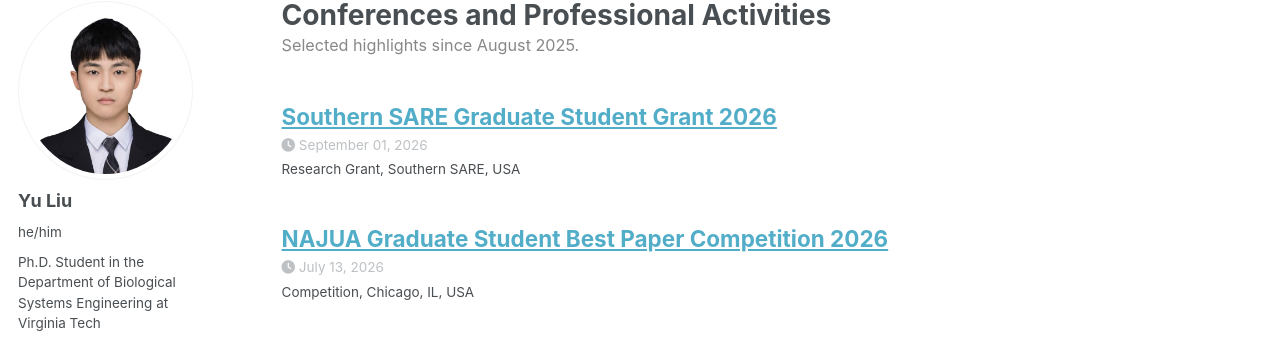
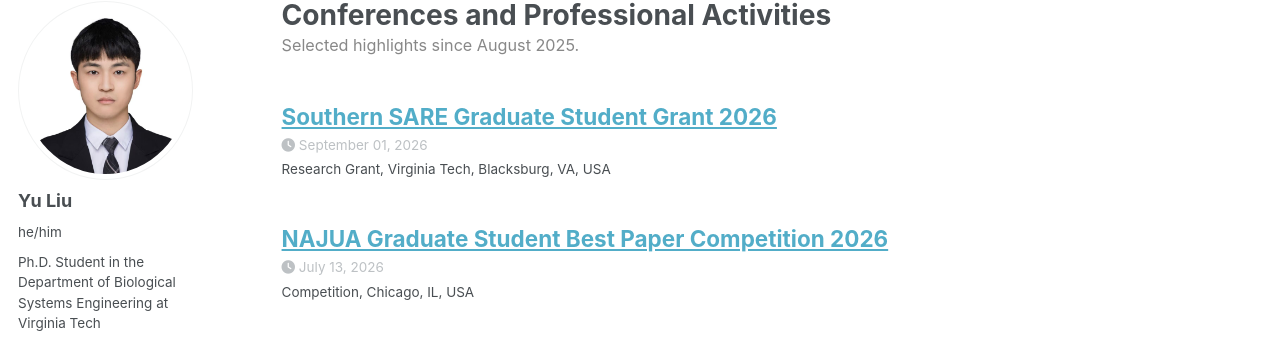
Before and after one commit to yuliu0322/yuliu0322.github.io, a Jekyll site: the page built from _pages/talks.html, in a window 1280 px wide. Shown: the part 100-448 px from the top of the page. Built offline with Jekyll 4.4.1, drawn with Linux system fonts in a browser that asks for light colours; some web fonts are replaced; a script bundle is joined from its source files by our own code; library files that are not in the unit come from our copies.

Commit message:
Update 2026-09-01-Southern SARE Graduate Student Grant.md

```diff
--- a/_talks/2026-09-01-Southern SARE Graduate Student Grant.md
+++ b/_talks/2026-09-01-Southern SARE Graduate Student Grant.md
@@ -3,9 +3,9 @@ title: "Southern SARE Graduate Student Grant 2026"
 collection: talks
 type: "Research Grant"
 permalink: /talks/2026-09-01-southern-sare-graduate-student-grant
-venue: "Southern SARE"
+venue: "Virginia Tech"
 date: 2026-09-01
-location: "USA"
+location: "Blacksburg, VA, USA"
 ---
 
 Awarded a $22,000 Southern Sustainable Agriculture Research and Education (SARE) Graduate Student Grant to field-test chitin nanofiber-based passive cooling liners as a sustainable and affordable solution for reducing postharvest heat accumulation and preserving strawberry quality on small-scale Southern farms.
```
